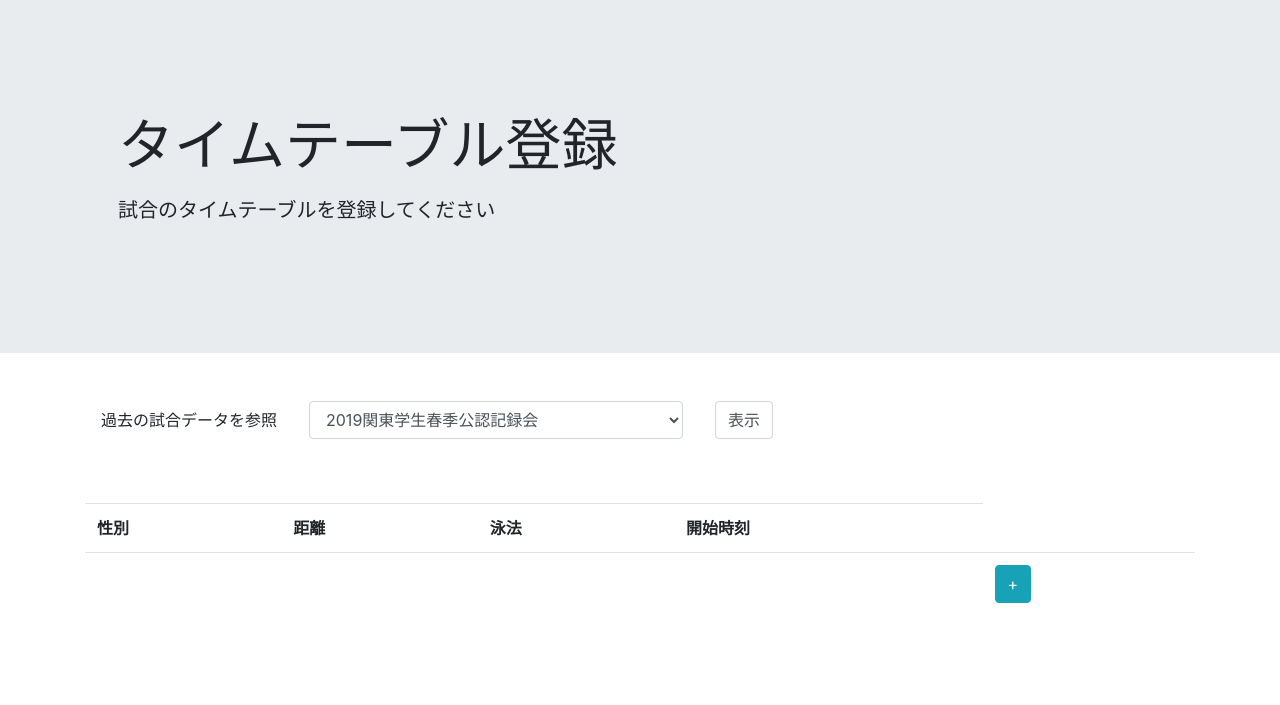
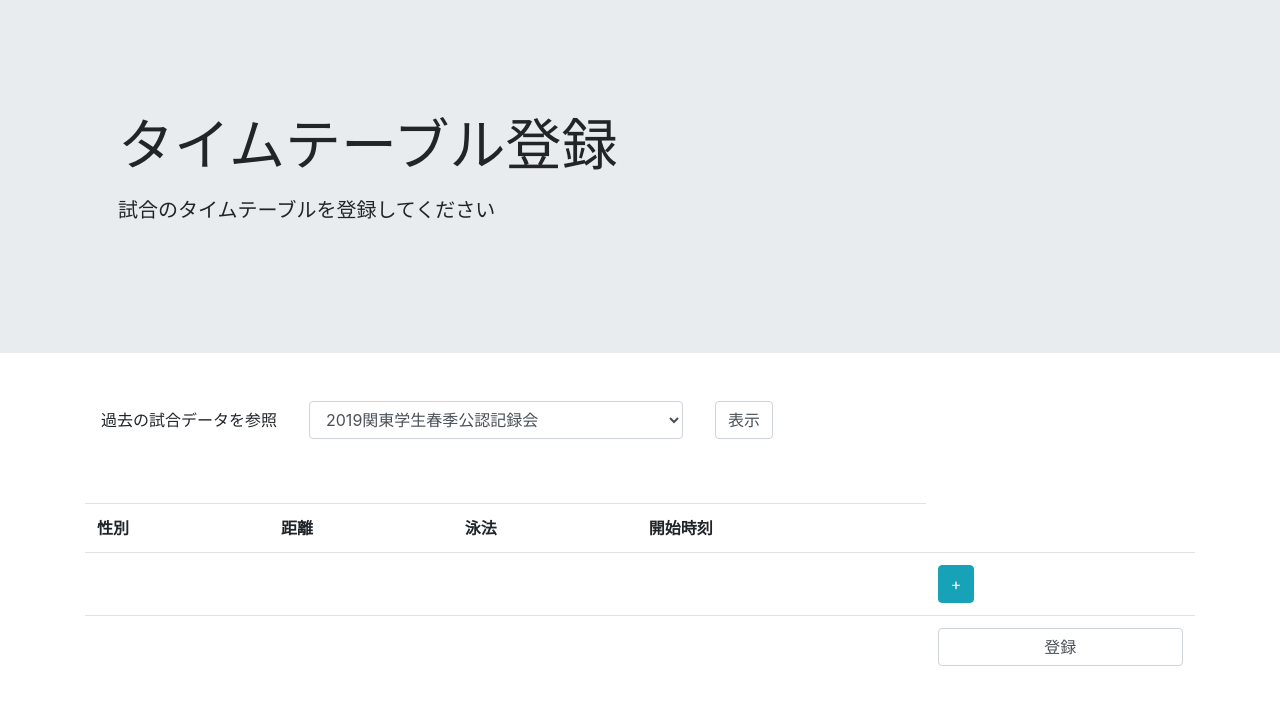
Before and after one commit to Pretender324/kappashift, a Django app: page /shift/timetable/7 in a window 1280 px wide. Shown: the top 705 px of the page. Run offline with Django 3.2, Linux system fonts and the light colour scheme; data comes from the database, SQL or seed files in the repository; both versions use the stored data as it was after the commit; some libraries are stand-ins or nearby versions.

Commit message:
プログラムデータのDB登録機能を作成

```diff
--- a/shiftmakeapp/models.py
+++ b/shiftmakeapp/models.py
@@ -36,7 +36,7 @@ class ShiftModel(models.Model):
         'CompetitionModel', on_delete=models.CASCADE)
     event = models.ForeignKey('EventModel', on_delete=models.CASCADE)
     start_time = models.TimeField(auto_now=False, auto_now_add=False)
-    member_count = models.IntegerField()
+    member_count = models.IntegerField(null=True, blank=True)
 
     def __str__(self):
         return str(self.competition) + str(self.event)
--- a/shiftmakeapp/urls.py
+++ b/shiftmakeapp/urls.py
@@ -1,9 +1,10 @@
 from django.urls import path, include
-from .views import CompetitionCreate, timetableupdatefunc, timetablesuggest
+from .views import CompetitionCreate, timetableupdatefunc, timetablesuggest, timetableregister
 
 app_name = 'shift'
 urlpatterns = [
     path('competition/', CompetitionCreate.as_view(), name='competition'),
     path('timetable/<int:pk>', timetableupdatefunc, name='timetable'),
-    path('timetable/<int:pk>/suggest', timetablesuggest, name='suggest')
+    path('timetable/<int:pk>/suggest', timetablesuggest, name='suggest'),
+    path('timetable/<int:pk>/register', timetableregister, name='register')
 ]
--- a/shiftmakeapp/views.py
+++ b/shiftmakeapp/views.py
@@ -2,7 +2,7 @@ from django.shortcuts import render, redirect
 from django.urls import reverse_lazy
 from django.views.generic import CreateView
 from django.contrib import messages
-from .models import CompetitionModel, ShiftModel
+from .models import CompetitionModel, ShiftModel, EventModel
 
 # Create your views here.
 
@@ -44,8 +44,23 @@ def timetableupdatefunc(request, pk):
 def timetablesuggest(request, pk):
     if request.method == 'POST':
         competition = request.POST['competition']
-        print(competition)
         object_list = ShiftModel.objects.filter(competition__id=competition)
     suggest = CompetitionModel.objects.all()
-    print(object_list)
     return render(request, 'timetable.html', {'suggest': suggest, 'pk': pk, 'object_list': object_list})
+
+
+def timetableregister(request, pk):
+    if request.method == 'POST':
+        sex = request.POST.getlist('sex')
+        distance = request.POST.getlist('distance')
+        style = request.POST.getlist('style')
+        start_time = request.POST.getlist('start_time')
+        competition = CompetitionModel.objects.get(pk=pk)
+        ShiftModel.objects.filter(competition=competition).delete()
+        for item in zip(sex, distance, style, start_time):
+            event = EventModel.objects.filter(
+                sex=item[0], distance=item[1], style=item[2]).get()
+            p = ShiftModel(competition=competition,
+                           event=event, start_time=item[3])
+            p.save()
+        return render(request, 'top.html')
--- a/templates/timetable.html
+++ b/templates/timetable.html
@@ -32,20 +32,20 @@
             <th>泳法</th>
             <th>開始時刻</th>
         </tr>
-        <form action="" method="post" id="form-table" data-length="{{ object_list|length }}">
+        <form action="{% url 'shift:register' pk %}" method="post" id="form-table" data-length="{{ object_list|length }}">{% csrf_token %}
             {% for item in object_list %}
-                <tr id="form-row[{{ forloop.counter0 }}]">
+                <tr id="form-row">
                     <td>
-                        <select name="sex[{{ forloop.counter0 }}]" for="inputSex"　placeholder="{{item.event.sex}}" class="form-control sex">
+                        <select name="sex" for="inputSex"　placeholder="{{item.event.sex}}" class="form-control sex">
                             <option value="M">M</option>
                             <option value="M">W</option>
                         </select>
                     </td>
                     <td>
-                        <input type="number" name="distance[{{ forloop.counter0 }}]" for="inputDistance" placeholder="{{item.event.distance}}" class="form-control distance">
+                        <input type="number" name="distance" for="inputDistance" value="{{item.event.distance}}" class="form-control distance">
                     </td>
                     <td>
-                    <select name="style[{{ forloop.counter0 }}]" for="inputStyle" placeholder="{{item.event.style}}" class="form-control style">
+                    <select name="style" for="inputStyle" placeholder="{{item.event.style}}" class="form-control style">
                         <option value="Fr">Fr</option>
                         <option value="Ba">Ba</option>
                         <option value="Br">Br</option>
@@ -55,7 +55,7 @@
                         <option value="MR">MR</option>
                     </select></td>
                     <td>
-                        <input type="datetime" name="start_time[{{ forloop.counter0 }}]" placeholder="{{item.start_time}}" class="form-control start_time">
+                        <input type="datetime" name="start_time" value="{{item.start_time|date:"h:i"}}" class="form-control start_time">
                     </td>
                 </tr>
             {% endfor %}
@@ -70,6 +70,17 @@
                     </div>
                 </td>
             </tr>
+            <tr>
+                <td></td>
+                <td></td>
+                <td></td>
+                <td></td>
+                <td>
+                    <div>
+                        <input type="submit" value="登録" class="form-control">
+                    </div>
+                </td>
+            </tr>
         </form>
     </table>
 </div>
```
Also changed, not shown: db.sqlite3, shiftmakeapp/migrations/0003_shiftmodel.py, shiftmakeapp/migrations/0004_auto_20200921_1351.py (added).
